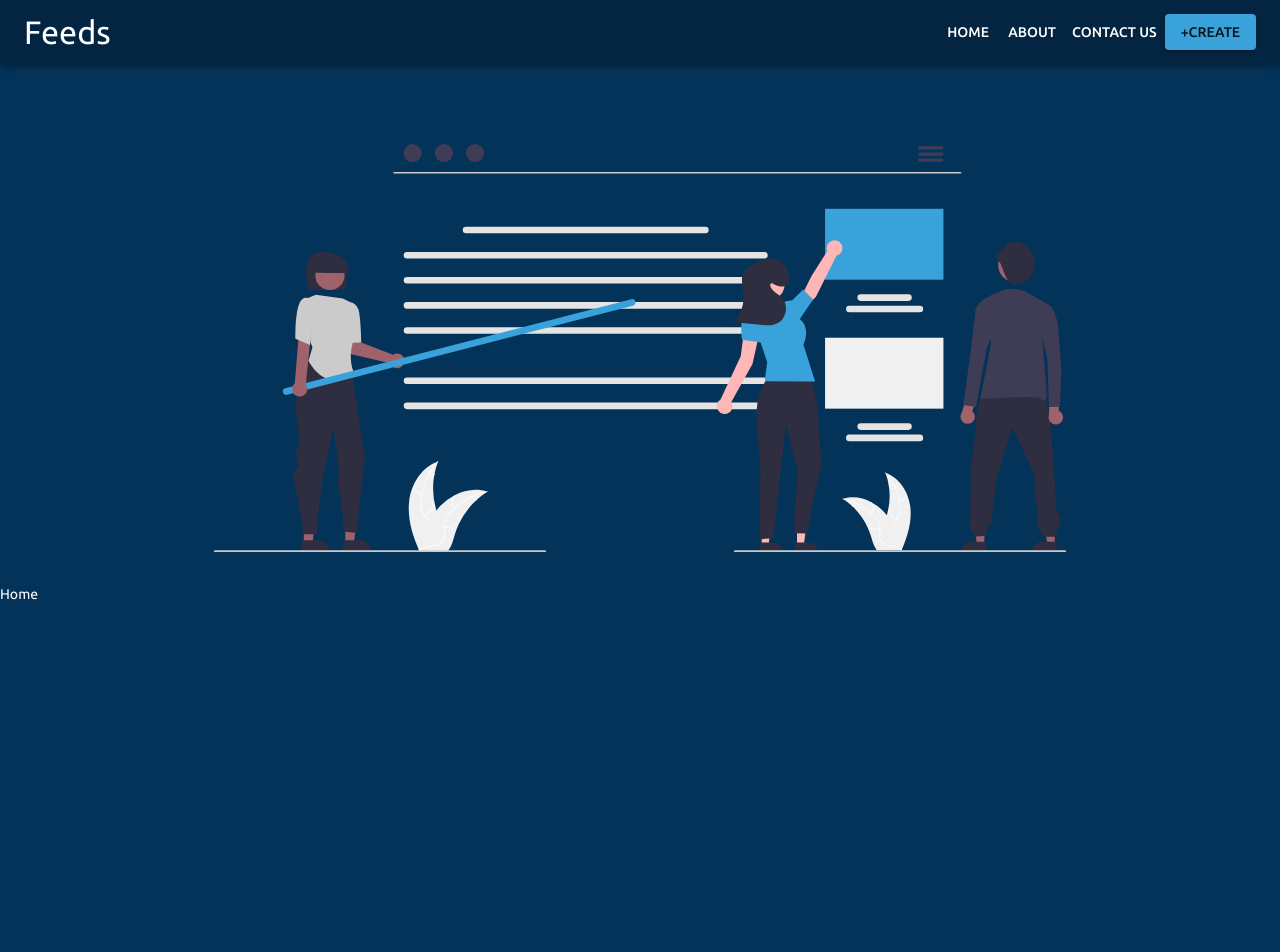
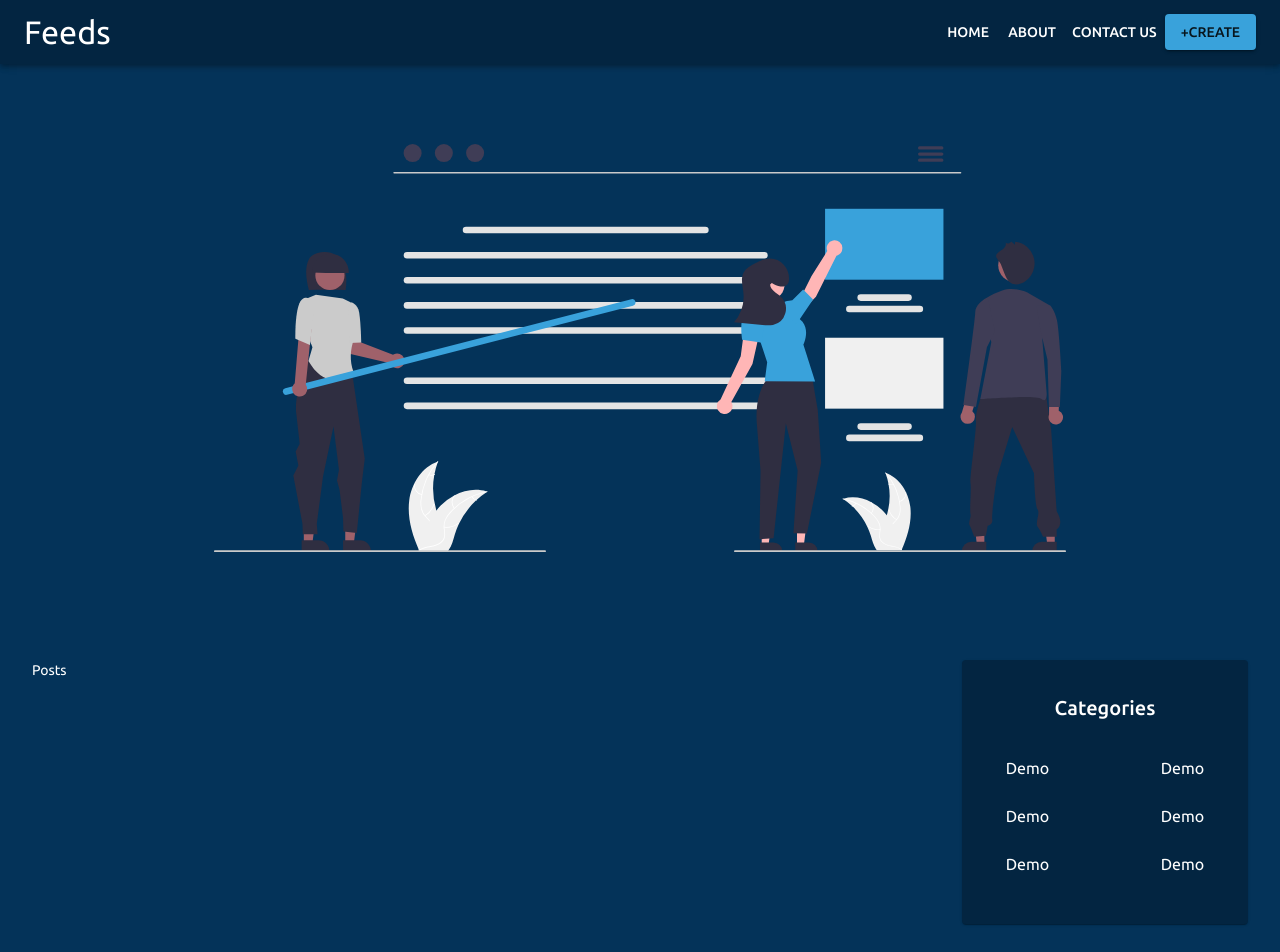
Before and after one commit to AmitrajitDas/Bloggoly, a React (Create React App) app in the folder client/: page / in a window 1280 px wide. Shown: the top 952 px of the page. Before the commit the page ends 800 px from the top, so only its background shows below. Built offline with nearby package versions, Linux system fonts and the light colour scheme.

Commit message:
added categories mockup in sidebar

```diff
--- /dev/null
+++ b/client/src/components/Posts/Posts.jsx
@@ -0,0 +1,7 @@
+import React from 'react'
+
+const Posts = () => {
+  return <div>Posts</div>
+}
+
+export default Posts
--- /dev/null
+++ b/client/src/components/Posts/styles.js
@@ -0,0 +1,17 @@
+import { makeStyles } from '@material-ui/core/styles'
+
+export const useStyles = makeStyles((theme) => ({
+  wrapper: {
+    padding: '2rem',
+  },
+  heroWrapper: {
+    display: 'flex',
+    alignItems: 'center',
+    justifyContent: 'center',
+  },
+  hero: {
+    marginTop: '3rem',
+    width: '70%',
+    height: '80%',
+  },
+}))
--- /dev/null
+++ b/client/src/components/Sidebar/Sidebar.jsx
@@ -0,0 +1,50 @@
+import React from 'react'
+import { Grid, Typography, Paper } from '@material-ui/core'
+import { useStyles } from './styles'
+
+const Sidebar = () => {
+  const classes = useStyles()
+  return (
+    <div>
+      <Paper className={classes.categoriesWrapper}>
+        <Typography variant='h6' className={classes.categoriesHeader}>
+          Categories
+        </Typography>
+        <Grid container spacing={3}>
+          <Grid item md={6} className={classes.categories}>
+            <Typography variant='body1' className={classes.tags}>
+              Demo
+            </Typography>
+          </Grid>
+          <Grid item md={6} className={classes.categories}>
+            <Typography variant='body1' className={classes.tags}>
+              Demo
+            </Typography>
+          </Grid>
+          <Grid item md={6} className={classes.categories}>
+            <Typography variant='body1' className={classes.tags}>
+              Demo
+            </Typography>
+          </Grid>
+          <Grid item md={6} className={classes.categories}>
+            <Typography variant='body1' className={classes.tags}>
+              Demo
+            </Typography>
+          </Grid>
+          <Grid item md={6} className={classes.categories}>
+            <Typography variant='body1' className={classes.tags}>
+              Demo
+            </Typography>
+          </Grid>
+          <Grid item md={6} className={classes.categories}>
+            <Typography variant='body1' className={classes.tags}>
+              Demo
+            </Typography>
+          </Grid>
+        </Grid>
+      </Paper>
+    </div>
+  )
+}
+
+export default Sidebar
--- /dev/null
+++ b/client/src/components/Sidebar/styles.js
@@ -0,0 +1,23 @@
+import { makeStyles } from '@material-ui/core/styles'
+
+export const useStyles = makeStyles((theme) => ({
+  categoriesWrapper: {
+    backgroundColor: theme.palette.primary.main,
+    paddingBottom: '3rem',
+  },
+
+  categoriesHeader: {
+    display: 'flex',
+    alignItems: 'center',
+    justifyContent: 'center',
+    padding: '2rem',
+  },
+
+  categories: {
+    display: 'flex',
+    alignItems: 'center',
+    justifyContent: 'center',
+  },
+
+  tags: { cursor: 'pointer' },
+}))
--- a/client/src/screens/Home/Home.jsx
+++ b/client/src/screens/Home/Home.jsx
@@ -1,12 +1,23 @@
 import React from 'react'
+import { Grid } from '@material-ui/core'
 import Hero from '../../components/Hero/Hero.jsx'
+import Posts from '../../components/Posts/Posts.jsx'
+import Sidebar from '../../components/Sidebar/Sidebar.jsx'
 import { useStyles } from './styles.js'
 
 const Home = () => {
+  const classes = useStyles()
   return (
     <div>
       <Hero />
-      Home
+      <Grid container spacing={3} className={classes.homeContainer}>
+        <Grid item md={9}>
+          <Posts />
+        </Grid>
+        <Grid item md={3}>
+          <Sidebar />
+        </Grid>
+      </Grid>
     </div>
   )
 }
--- a/client/src/screens/Home/styles.js
+++ b/client/src/screens/Home/styles.js
@@ -1,19 +1,8 @@
 import { makeStyles } from '@material-ui/core/styles'
 
 export const useStyles = makeStyles((theme) => ({
-  root: {
-    flexGrow: 1,
-  },
-
-  title: {
-    flexGrow: 1,
-  },
-  whiteLink: {
-    color: '#fff',
-    textDecoration: 'none',
-  },
-  blackLink: {
-    color: theme.palette.alternate.main,
-    textDecoration: 'none',
+  homeContainer: {
+    marginTop: '2rem',
+    padding: '2rem',
   },
 }))
```
